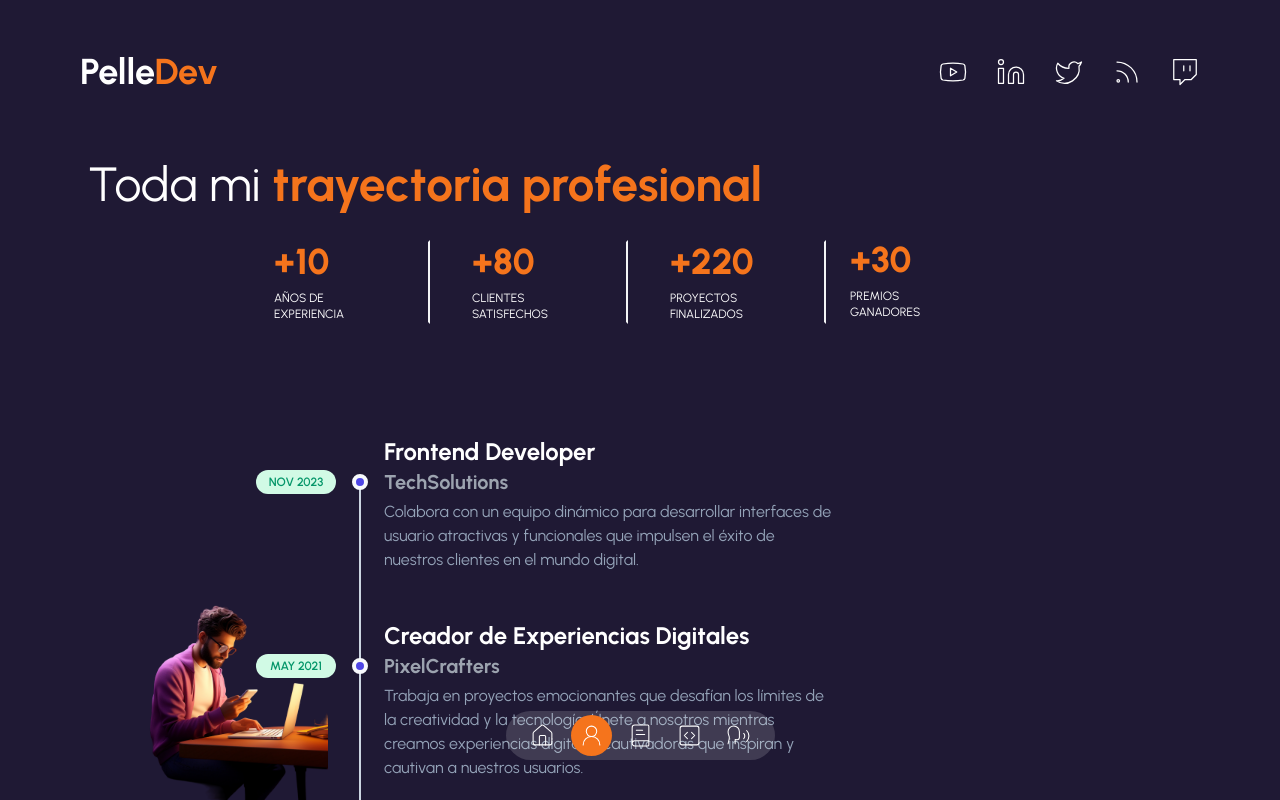
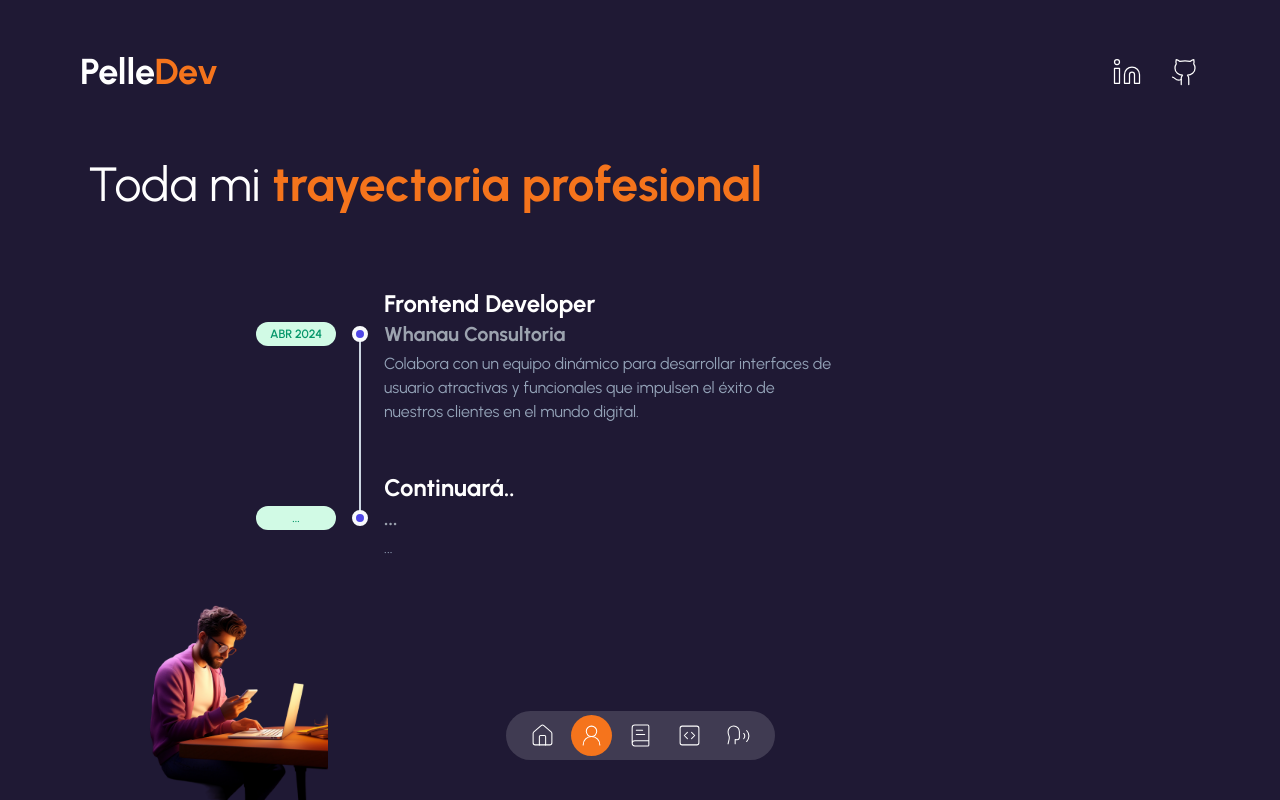
Before and after one commit to FelipePelletier/PortfolioPelletier, a Next.js app: page /about-me in a window 1280 px wide. Shown: the top 800 px of the page. Built offline with nearby package versions, Linux system fonts and the light colour scheme.

Commit message:
modificados los iconos y pagina de trayectoria

```diff
--- a/app/(routes)/about-me/page.tsx
+++ b/app/(routes)/about-me/page.tsx
@@ -1,6 +1,6 @@
 import Avatar from "@/components/avatar";
 import ContainerPage from "@/components/container";
-import CounterServices from "@/components/counter-services";
+/* import CounterServices from "@/components/counter-services"; */
 import TimeLine from "@/components/time-line";
 import TransitionPage from "@/components/transition-page";
 
@@ -17,7 +17,7 @@ const PageAboutMe = () => {
           </span>
         </h1>
 
-        <CounterServices />
+        {/* <CounterServices /> */}
 
         <TimeLine />
       </ContainerPage>
--- a/data.tsx
+++ b/data.tsx
@@ -13,35 +13,36 @@ import {
   Computer,
   Book,
   Rocket,
+  Github,
   Speech,
 } from "lucide-react";
 
 export const socialNetworks = [
-  {
+  /*  {
     id: 1,
     logo: <Youtube size={30} strokeWidth={1} />,
     src: "#!",
-  },
+  }, */
   {
     id: 2,
     logo: <Linkedin size={30} strokeWidth={1} />,
-    src: "#!",
+    src: "https://www.linkedin.com/in/felipe-pelletier/",
   },
   {
     id: 3,
-    logo: <Twitter size={30} strokeWidth={1} />,
-    src: "#!",
+    logo: <Github size={30} strokeWidth={1} />,
+    src: "https://github.com/FelipePelletier",
   },
-  {
+  /*   {
     id: 4,
     logo: <Rss size={30} strokeWidth={1} />,
     src: "#!",
-  },
-  {
+  }, */
+  /*   {
     id: 5,
     logo: <Twitch size={30} strokeWidth={1} />,
     src: "#!",
-  },
+  }, */
 ];
 
 export const itemsNavbar = [
@@ -81,35 +82,34 @@ export const dataAboutPage = [
   {
     id: 1,
     title: "Frontend Developer",
-    subtitle: "TechSolutions",
+    subtitle: "Whanau Consultoria",
     description:
       "Colabora con un equipo dinámico para desarrollar interfaces de usuario atractivas y funcionales que impulsen el éxito de nuestros clientes en el mundo digital.",
-    date: "Nov 2023 ",
+    date: "Abr 2024 ",
   },
   {
     id: 2,
-    title: "Creador de Experiencias Digitales",
-    subtitle: "PixelCrafters",
-    description:
-      "Trabaja en proyectos emocionantes que desafían los límites de la creatividad y la tecnología. Únete a nosotros mientras creamos experiencias digitales cautivadoras que inspiran y cautivan a nuestros usuarios.",
-    date: "May 2021",
+    title: "Continuará..",
+    subtitle: "...",
+    description: "...",
+    date: "...",
   },
-  {
+  /*  {
     id: 3,
     title: "Especialista en Desarrollo Frontend",
     subtitle: "CodeForge Solutions",
     description:
       "Como desarrollador frontend, tendrás la oportunidad de colaborar en proyectos diversos y desafiantes que te permitirán expandir tus habilidades y dejar tu huella en el mundo digital.",
     date: "Ago 2019",
-  },
-  {
+  }, */
+  /*  {
     id: 4,
     title: "Prácticas Grado",
     subtitle: "WebWizards Inc.",
     description:
       "Únete a nosotros mientras creamos sitios web y aplicaciones interactivas que sorprenden y deleitan a nuestros clientes. Si tienes pasión por el diseño y la programación, y disfrutas colaborar en un entorno creativo, ¡queremos conocerte!        ",
     date: "Mar 2018",
-  },
+  }, */
 ];
 
 export const dataCounter = [
```
